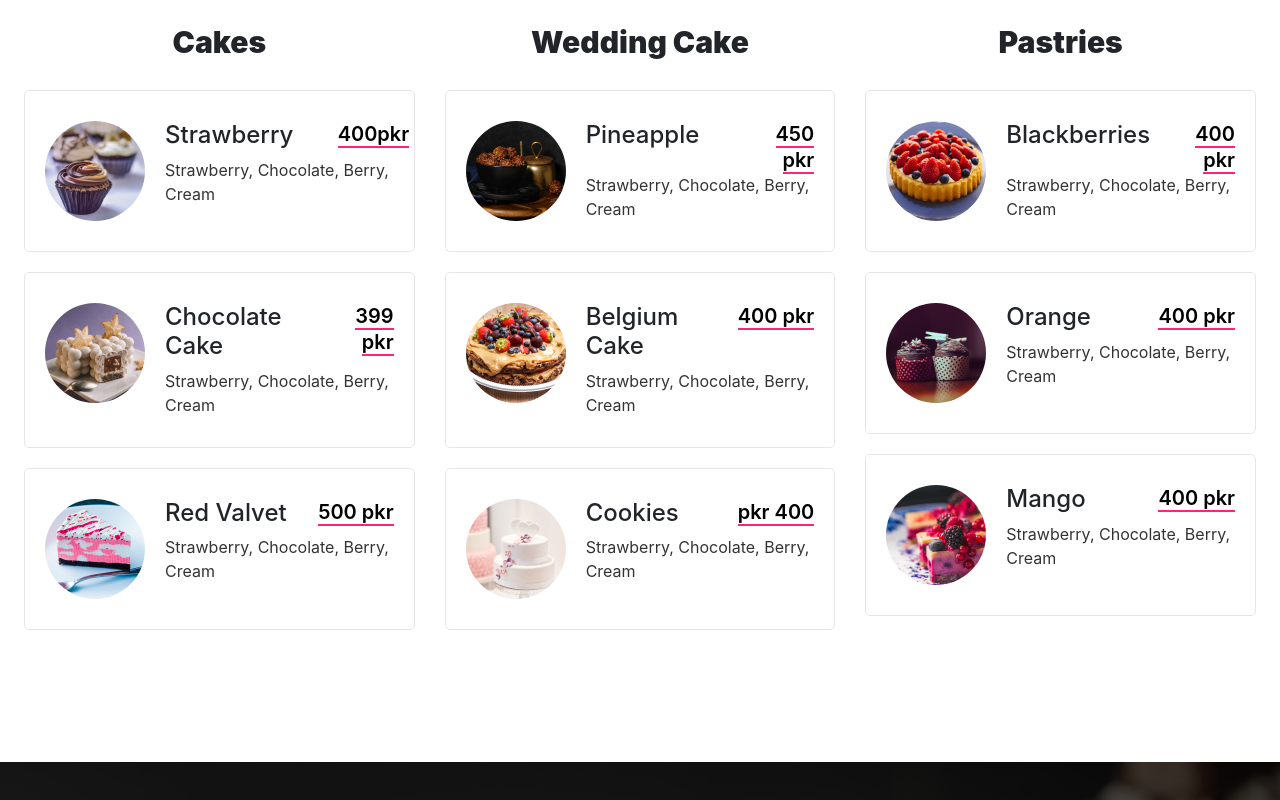
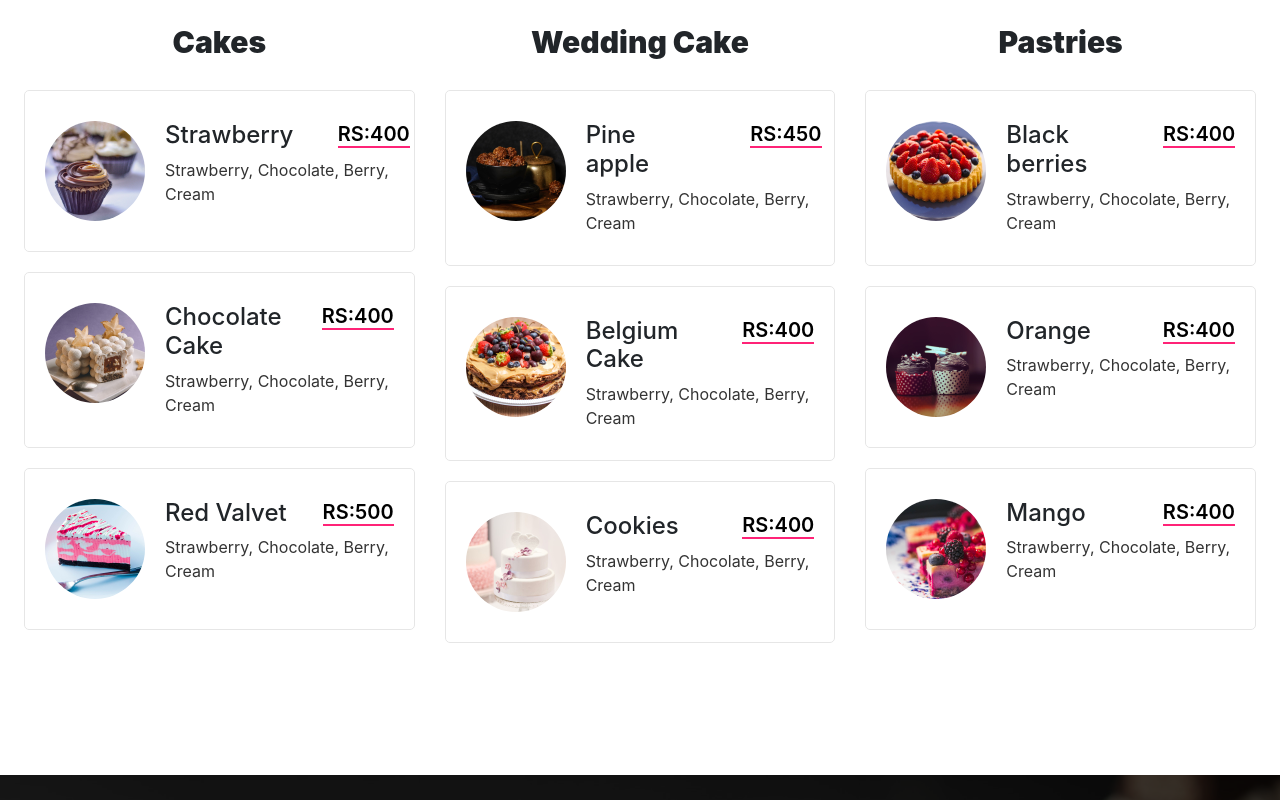
Before and after one commit to Beginnerdevelopers/Cake-Website--1, a plain HTML site: page index.html in a window 1280 px wide. Shown: the part 2920-3720 px from the top of the page. Drawn offline with nearby package versions, Linux system fonts and the light colour scheme.

Commit message:
Here change the price inot RS

```diff
--- a/index.html
+++ b/index.html
@@ -348,7 +348,7 @@
                                     <h3>Strawberry</h3>
                                 </div>
                                 <div class="one-forth">
-                                    <span class="price ml-4">400pkr</span>
+                                    <span class="price ml-4">RS:400</span>
                                 </div>
                             </div>
                             <p><span>Strawberry</span>, <span>Chocolate</span>, <span>Berry</span>, <span>Cream</span>
@@ -363,7 +363,7 @@
                                     <h3>Chocolate Cake</h3>
                                 </div>
                                 <div class="one-forth">
-                                    <span class="price ml-2">399 pkr</span>
+                                    <span class="price ml-2">RS:400</span>
                                 </div>
                             </div>
                             <p><span>Strawberry</span>, <span>Chocolate</span>, <span>Berry</span>, <span>Cream</span>
@@ -378,7 +378,7 @@
                                     <h3>Red Valvet</h3>
                                 </div>
                                 <div class="one-forth">
-                                    <span class="price">500 pkr</span>
+                                    <span class="price">RS:500</span>
                                 </div>
                             </div>
                             <p><span>Strawberry</span>, <span>Chocolate</span>, <span>Berry</span>, <span>Cream</span>
@@ -395,10 +395,10 @@
                         <div class="text">
                             <div class="d-flex">
                                 <div class="one-half">
-                                    <h3>Pineapple</h3>
+                                    <h3>Pine <br>apple</h3>
                                 </div>
                                 <div class="one-forth">
-                                    <span class="price ml-3">450 pkr</span>
+                                    <span class="price ml-3">RS:450 </span>
                                 </div>
                             </div>
                             <p><span>Strawberry</span>, <span>Chocolate</span>, <span>Berry</span>, <span>Cream</span>
@@ -413,7 +413,7 @@
                                     <h3>Belgium Cake</h3>
                                 </div>
                                 <div class="one-forth">
-                                    <span class="price">400 pkr</span>
+                                    <span class="price">RS:400</span>
                                 </div>
                             </div>
                             <p><span>Strawberry</span>, <span>Chocolate</span>, <span>Berry</span>, <span>Cream</span>
@@ -428,7 +428,7 @@
                                     <h3>Cookies</h3>
                                 </div>
                                 <div class="one-forth">
-                                    <span class="price">pkr 400</span>
+                                    <span class="price">RS:400</span>
                                 </div>
                             </div>
                             <p><span>Strawberry</span>, <span>Chocolate</span>, <span>Berry</span>, <span>Cream</span>
@@ -445,10 +445,10 @@
                         <div class="text">
                             <div class="d-flex">
                                 <div class="one-half">
-                                    <h3>Blackberries</h3>
+                                    <h3>Black <br> berries</h3>
                                 </div>
                                 <div class="one-forth">
-                                    <span class="price ml-2">400 pkr</span>
+                                    <span class="price ml-2">RS:400</span>
                                 </div>
                             </div>
                             <p><span>Strawberry</span>, <span>Chocolate</span>, <span>Berry</span>, <span>Cream</span>
@@ -463,7 +463,7 @@
                                     <h3>Orange</h3>
                                 </div>
                                 <div class="one-forth">
-                                    <span class="price">400 pkr</span>
+                                    <span class="price">RS:400</span>
                                 </div>
                             </div>
                             <p><span>Strawberry</span>, <span>Chocolate</span>, <span>Berry</span>, <span>Cream</span>
@@ -478,7 +478,7 @@
                                     <h3>Mango</h3>
                                 </div>
                                 <div class="one-forth">
-                                    <span class="price">400 pkr</span>
+                                    <span class="price">RS:400</span>
                                 </div>
                             </div>
                             <p><span>Strawberry</span>, <span>Chocolate</span>, <span>Berry</span>, <span>Cream</span>
--- a/style.css
+++ b/style.css
@@ -944,3 +944,10 @@ html {
 .ftco-footer-social li .fa:hover {
   color: #000000;
 }
+
+
+@media only screen and (max-width: 600px) {
+ .price{
+  margin-left: 20px;
+ }
+}
```
